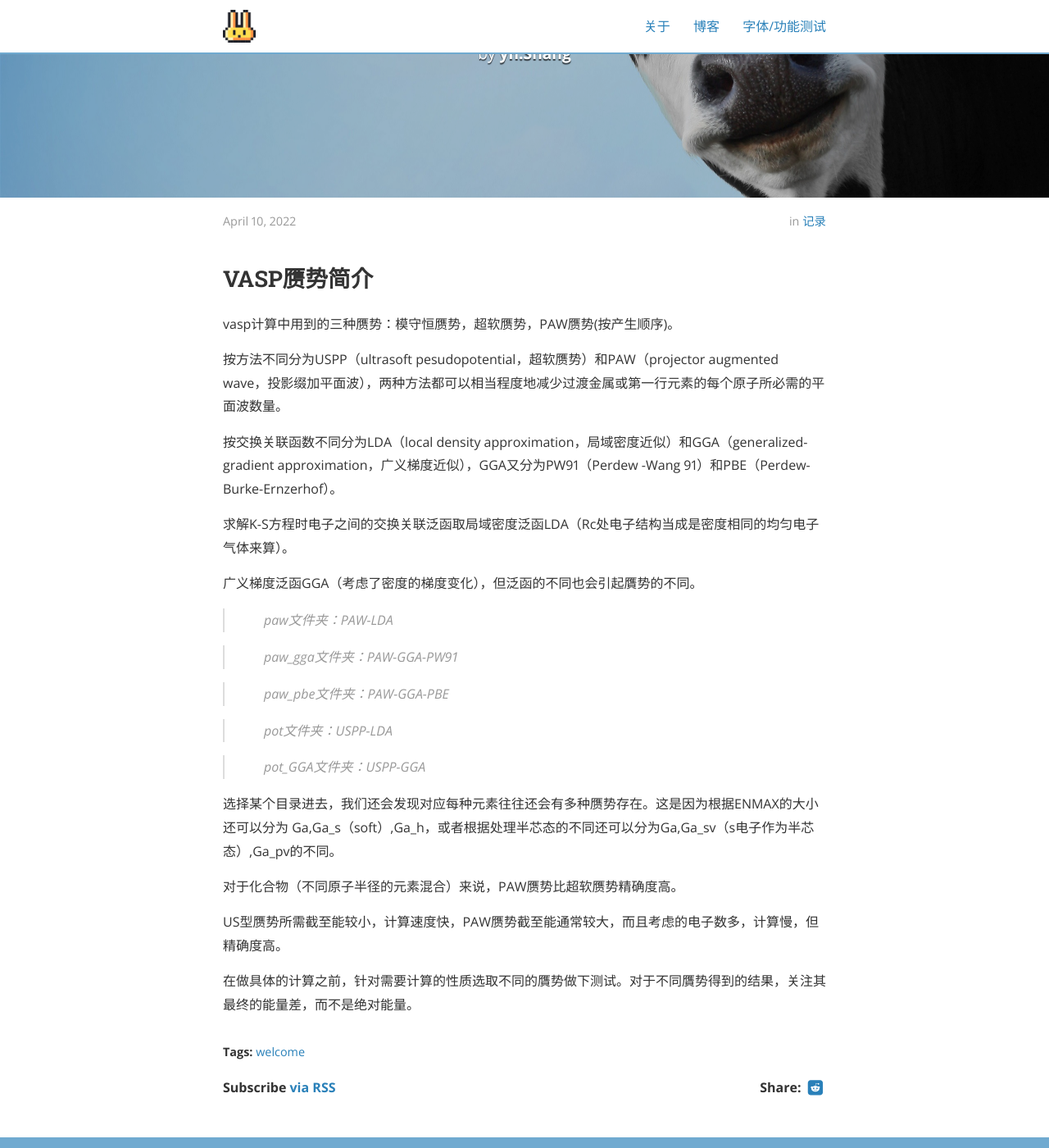
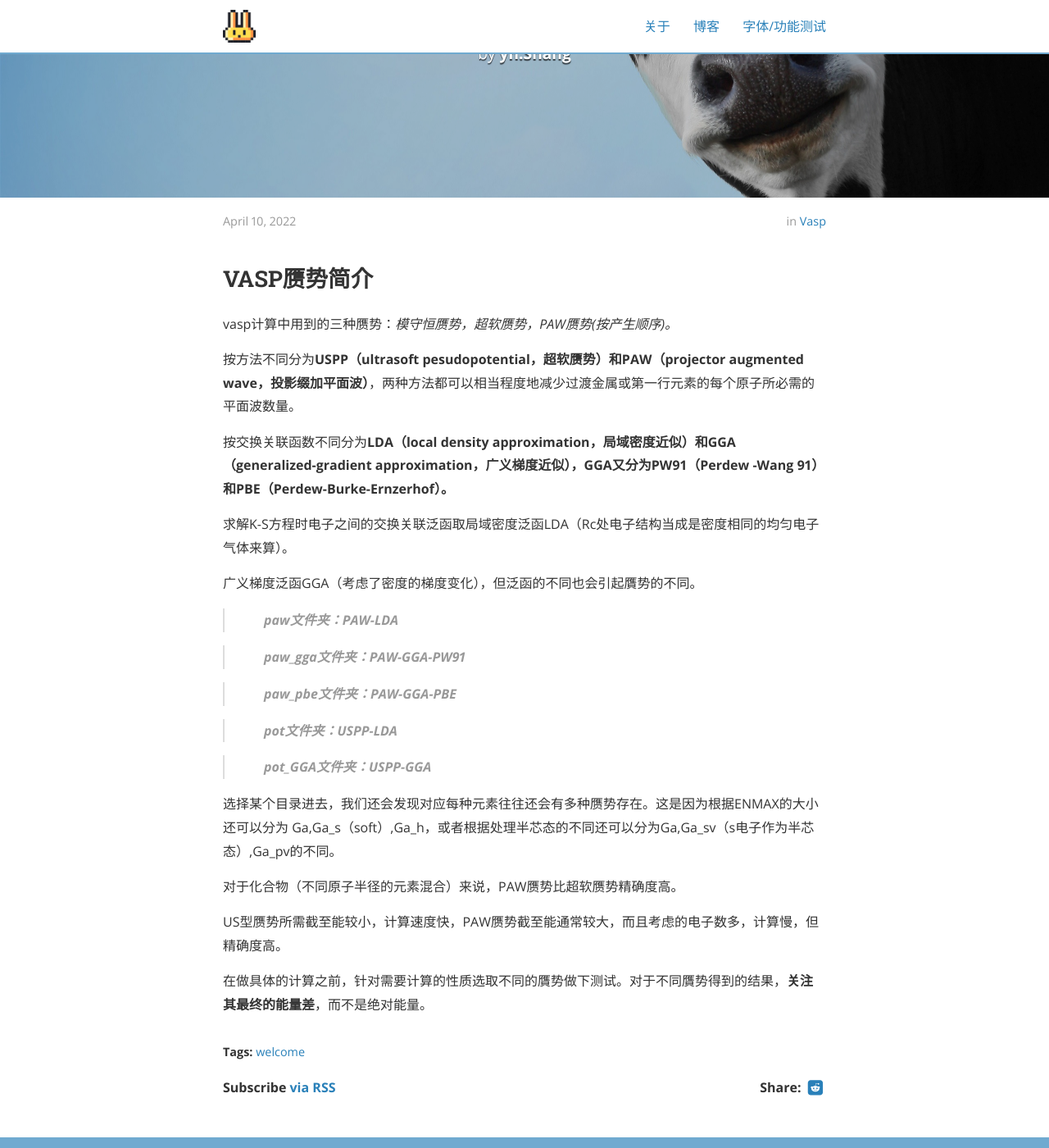
Before and after one commit to RobustGoose/biggoose.github.io, a Jekyll site: the page built from _posts/2022-04-10-1.md, in a window 1280 px wide and 1400 px high, scrolled down 264 px. Shown: the whole window at 82% size. Built offline with Jekyll 4.4.1, drawn with Linux system fonts in a browser that asks for light colours; nearby versions of some CDN libraries.

Commit message:
Update 2022-04-10-1.md

```diff
--- a/_posts/2022-04-10-1.md
+++ b/_posts/2022-04-10-1.md
@@ -3,7 +3,7 @@ layout: post
 title:  "VASP赝势简介"
 date:   2022-4-10 08:43:59
 author: yh.Shang
-categories: 记录
+categories: VASP
 tags:	welcome
 cover:  "/assets/instacode.jpg"
 ---
@@ -11,25 +11,25 @@ cover:  "/assets/instacode.jpg"
 ##  VASP赝势简介
 
 
-vasp计算中用到的三种赝势：模守恒赝势，超软赝势，PAW赝势(按产生顺序)。
+vasp计算中用到的三种赝势：*模守恒赝势，超软赝势，PAW赝势(按产生顺序)。*
 
-按方法不同分为USPP（ultrasoft pesudopotential，超软赝势）和PAW（projector augmented wave，投影缀加平面波），两种方法都可以相当程度地减少过渡金属或第一行元素的每个原子所必需的平面波数量。
+按方法不同分为**USPP（ultrasoft pesudopotential，超软赝势）和PAW（projector augmented wave，投影缀加平面波）**，两种方法都可以相当程度地减少过渡金属或第一行元素的每个原子所必需的平面波数量。
 
-按交换关联函数不同分为LDA（local density approximation，局域密度近似）和GGA（generalized-gradient approximation，广义梯度近似），GGA又分为PW91（Perdew -Wang 91）和PBE（Perdew-Burke-Ernzerhof）。
+按交换关联函数不同分为**LDA（local density approximation，局域密度近似）和GGA（generalized-gradient approximation，广义梯度近似），GGA又分为PW91（Perdew -Wang 91）和PBE（Perdew-Burke-Ernzerhof）。**
 
 求解K-S方程时电子之间的交换关联泛函取局域密度泛函LDA（Rc处电子结构当成是密度相同的均匀电子气体来算）。
 
 广义梯度泛函GGA（考虑了密度的梯度变化），但泛函的不同也会引起贋势的不同。
 
->paw文件夹：PAW-LDA
+>**paw文件夹：PAW-LDA**
 
->paw_gga文件夹：PAW-GGA-PW91
+>**paw_gga文件夹：PAW-GGA-PW91**
 
->paw_pbe文件夹：PAW-GGA-PBE
+>**paw_pbe文件夹：PAW-GGA-PBE**
 
->pot文件夹：USPP-LDA
+>**pot文件夹：USPP-LDA**
 
->pot_GGA文件夹：USPP-GGA
+>**pot_GGA文件夹：USPP-GGA**
 
 选择某个目录进去，我们还会发现对应每种元素往往还会有多种赝势存在。这是因为根据ENMAX的大小还可以分为 Ga,Ga_s（soft）,Ga_h，或者根据处理半芯态的不同还可以分为Ga,Ga_sv（s电子作为半芯态）,Ga_pv的不同。
 
@@ -37,4 +37,4 @@ vasp计算中用到的三种赝势：模守恒赝势，超软赝势，PAW赝势(
 
 US型赝势所需截至能较小，计算速度快，PAW赝势截至能通常较大，而且考虑的电子数多，计算慢，但精确度高。
 
-在做具体的计算之前，针对需要计算的性质选取不同的贋势做下测试。对于不同贋势得到的结果，关注其最终的能量差，而不是绝对能量。
+在做具体的计算之前，针对需要计算的性质选取不同的贋势做下测试。对于不同贋势得到的结果，**关注其最终的能量差**，而不是绝对能量。
```
